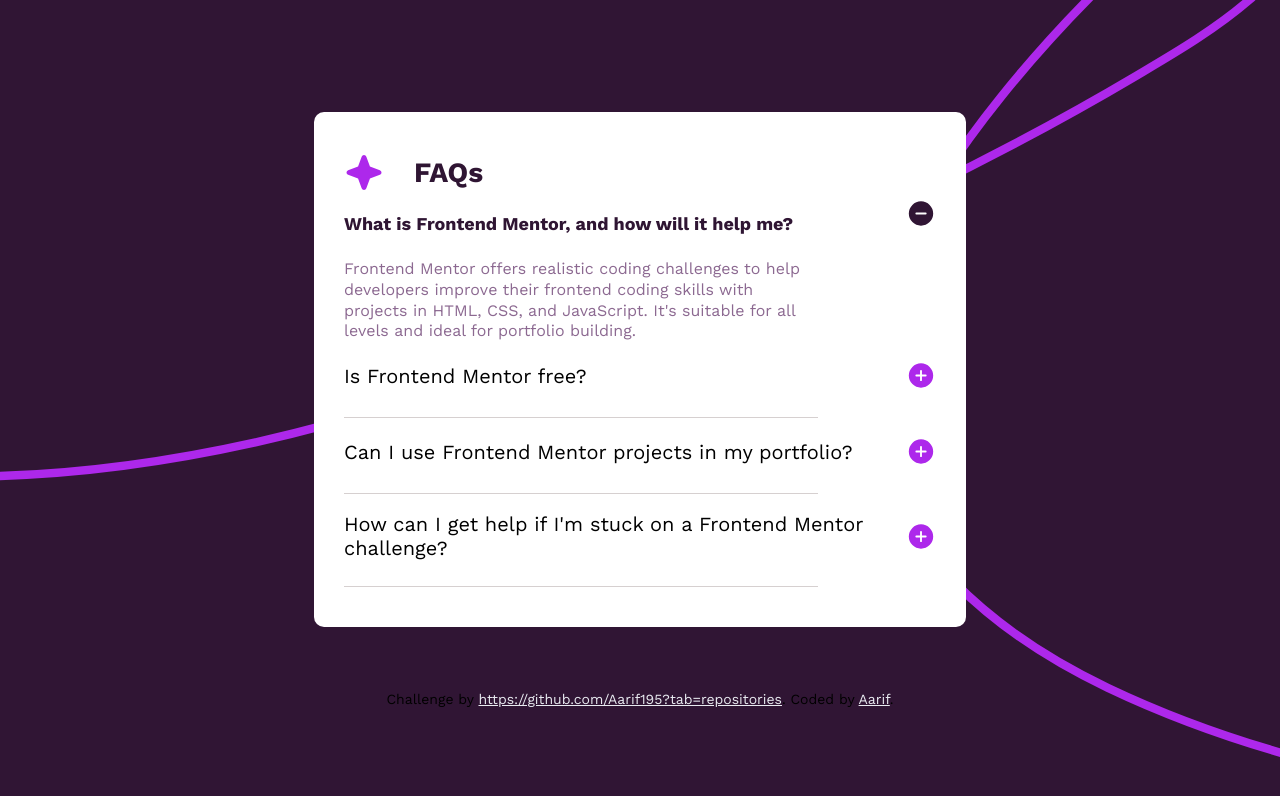
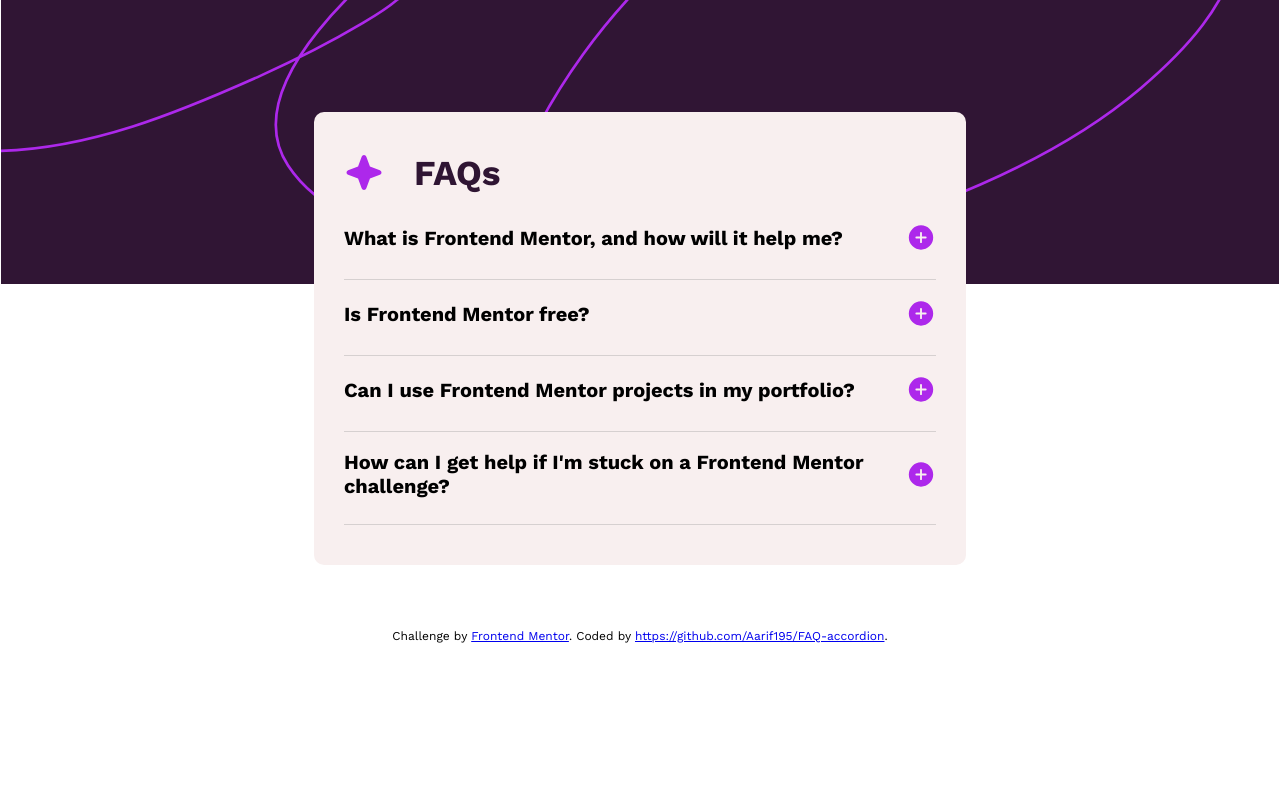
Before and after one commit to Aarif195/FAQ-accordion, a plain HTML site: page index.html in a window 1280 px wide. Drawn offline with nearby package versions, Linux system fonts and the light colour scheme.

Commit message:
correction of codes

```diff
--- a/index.css
+++ b/index.css
@@ -9,50 +9,31 @@
   padding: 3rem 3rem;
   background: url('assets/images/background-pattern-desktop.svg');
   background-repeat: no-repeat;
-  background-size: cover;
+  background-size: contain;
   font-family: "Work Sans", sans-serif;
-  height: 100vh;
 }
 
 main {
-  background-color: white;
+  background-color: rgb(248, 239, 239);
   border-radius: 10px;
   padding: 2.5rem 1.9rem;
   width: 50%;
   margin: 4rem auto;
+  /* box-shadow: hsl(292, 16%, 49%); */
 }
 
 header {
   display: flex;
   justify-content: flex-start;
-  align-items: center;
+  align-items: flex-start;
 }
 
 header h2 {
   margin-left: 30px;
   color: hsl(292, 42%, 14%);
   font-weight: 700;
-  font-size: 28px;
-}
-
-section {
-  display: flex;
-  justify-content: space-between;
-  align-items: center;
-}
-
-h4 {
-  margin-top: 20px;
-  color: hsl(292, 42%, 14%);
-  font-size: 18px;
-}
-
-p {
-  margin-top: 25px;
-  color: hsl(292, 16%, 49%);
-  font-size: 16px;
-  width: 80%;
-  line-height: 1.3;
+  font-size: 35px;
+  margin-bottom: 10px;
 }
 
 
@@ -63,6 +44,7 @@
   padding: 18px 0;
   font-size: 20px;
   cursor: pointer;
+  font-weight: 700;
 }
 
 
@@ -70,12 +52,12 @@
   padding-top: 8px;
   font-size: 18px;
   line-height: 1.3;
-  width: 80%;
   cursor: pointer;
   border-bottom: 1px solid rgb(214, 208, 208);
   overflow: hidden;
   height: 0;
   transition: .5s;
+  color: hsl(292, 16%, 49%);
 }
 
 /* javascript styling link */
@@ -85,18 +67,21 @@
 }
 
 .content-container.active .question {
+  /* content: url('assets/images/icon-minus.svg');
+  */
+
+
   font-size: 20px;
   transition: .5s;
 }
 
 .attribution {
-  font-size: 14px;
+  font-size: 12px;
   text-align: center;
 }
 
-.attribution a {
-  color: hsl(225, 22%, 93%);
-}
+
+
 
 
 
@@ -106,26 +91,28 @@
   body {
     padding: 1rem 1rem;
     background: url('assets/images/background-pattern-mobile.svg');
-    height: 100vh;
+    background-repeat: no-repeat;
+    background-size: contain;
+    padding: 4rem 0rem;
   }
 
   main {
-    padding: 2.5rem 1.2rem;
+    padding: 2rem 2.3rem;
     width: 70%;
   }
 
-  .content-container .answer,
-  p {
+  .content-container .question {
     width: 100%;
   }
 
   .content-container.active .answer {
-    height: 200px;
+    height: 150px;
 
   }
 
   .attribution {
-padding: 1rem 0;
+    padding: 1rem 0;
   }
 
+
 }
--- a/index.html
+++ b/index.html
@@ -20,21 +20,20 @@
 
   <main>
     <header>
-<img src="assets/images/icon-star.svg" alt="">
+      <img src="assets/images/icon-star.svg" alt="">
       <h2>FAQs</h2>
     </header>
 
-    <section>
-      <h4>What is Frontend Mentor, and how will it help me?
-      </h4>
-      <img src="assets/images/icon-minus.svg" alt="">
-
-    </section>
-
-    <p>Frontend Mentor offers realistic coding challenges to help developers improve their
-      frontend coding skills with projects in HTML, CSS, and JavaScript. It's suitable for
-      all levels and ideal for portfolio building.
-    </p>
+      <div class="content-container">
+        <div class="question para">What is Frontend Mentor, and how will it help me?
+          <img src="assets/images/icon-plus.svg" alt="">
+        </div>
+        <div class="answer">
+        Frontend Mentor offers realistic coding challenges to help developers improve their
+        frontend coding skills with projects in HTML, CSS, and JavaScript. It's suitable for
+        all levels and ideal for portfolio building.
+        </div>
+      </div>
 
     <div class="content-container">
       <div class="question">Is Frontend Mentor free?
@@ -70,10 +69,11 @@
 
   </main>
 
+
+
   <div class="attribution">
-    Challenge by <a href="https://www.frontendmentor.io?ref=challenge"
-      target="_blank">https://github.com/Aarif195?tab=repositories</a>.
-    Coded by <a href="#">Aarif</a>.
+    Challenge by <a href="https://github.com/Aarif195?tab=repositories">Frontend Mentor</a>.
+    Coded by <a href=" #">https://github.com/Aarif195/FAQ-accordion</a>.
   </div>
 
   <script src="index.js"></script>
--- a/index.js
+++ b/index.js
@@ -1,4 +1,6 @@
 
+// Toggle between adding and removing the "active" class.
+// show "- image" after clicking the content-container
 
 const accordion = document.getElementsByClassName('content-container');
 
@@ -6,8 +8,9 @@
 
 for (let i = 0; i < accordion.length; i++) {
 
-
   accordion[i].addEventListener('click', function () {
     this.classList.toggle('active');
   })
+
+
 };
```
